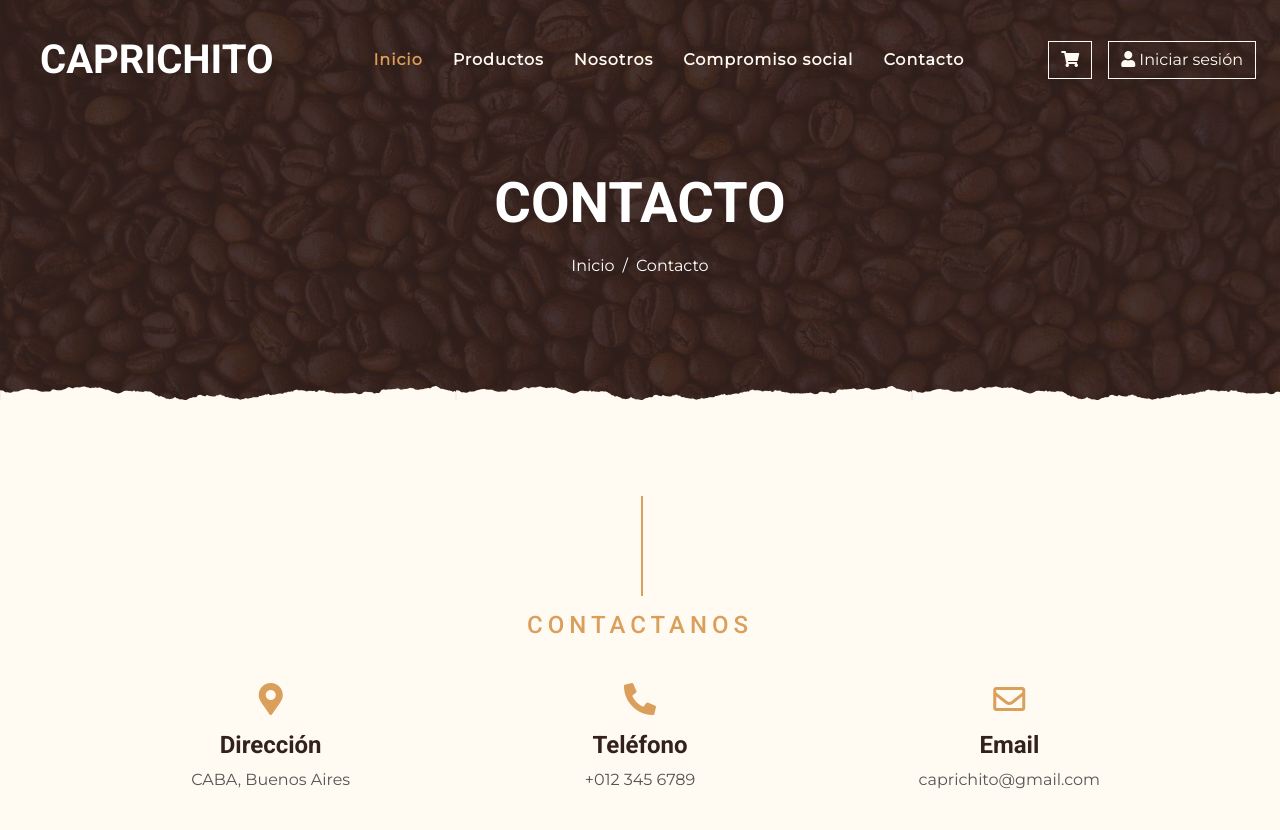
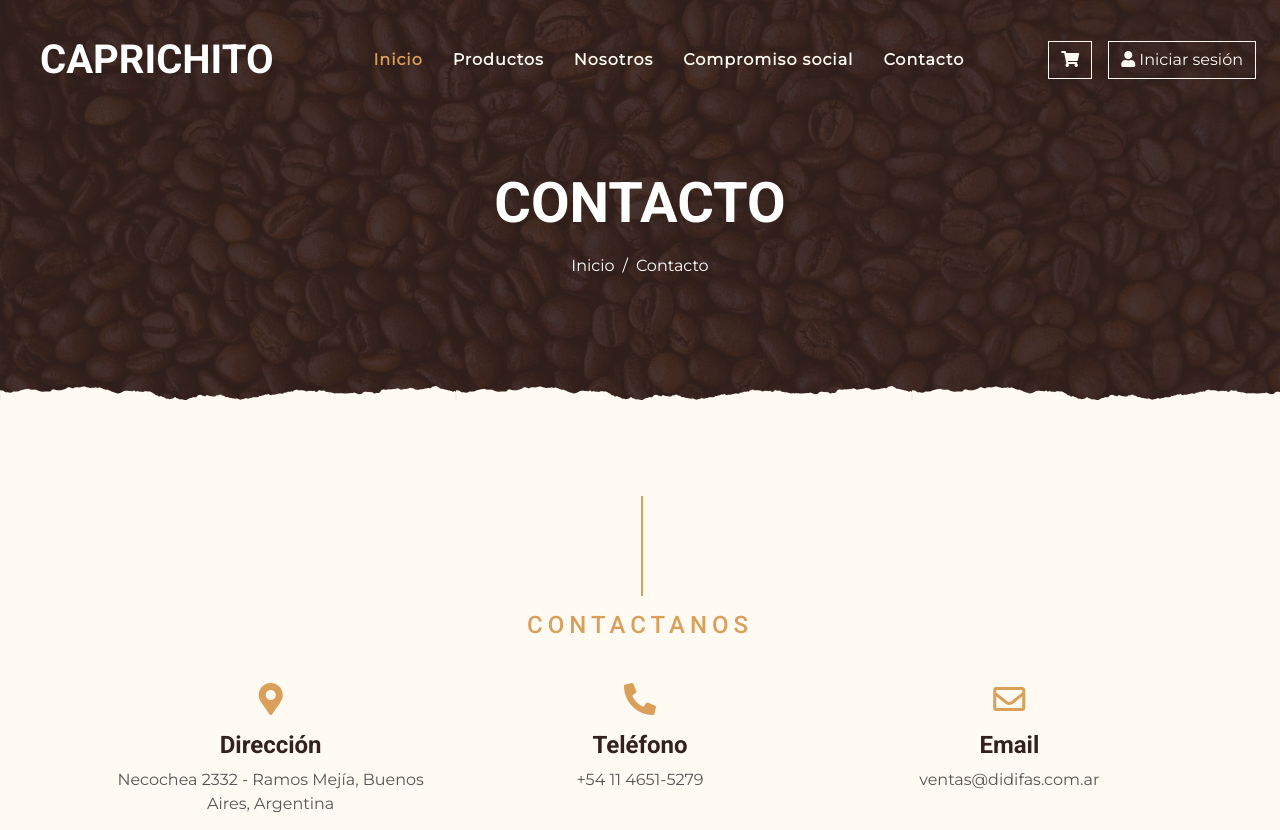
Before and after one commit to uri21199/caprichito-daring, a Flask app: page /contacto in a window 1280 px wide. Shown: the top 830 px of the page. Run offline with Flask 3, Linux system fonts and the light colour scheme; data comes from the database, SQL or seed files in the repository; parts of the project's set-up code (start-up, migrations or seed data) failed here and were passed over; some libraries are stand-ins or nearby versions.

Commit message:
update contacto

```diff
--- a/routes/cart_routes.py
+++ b/routes/cart_routes.py
@@ -44,7 +44,7 @@ def add_to_cart():
     user_id = session.get('user_id')
     if not user_id:
         flash("Debes iniciar sesión para agregar productos al carrito.", "danger")
-        return jsonify({"redirect": url_for('serve_index')}), 401
+        return jsonify({"redirect": url_for('serve_login')}), 401
 
     product_id = request.json.get('product_id')
     quantity = request.json.get('quantity', 1)
--- a/templates/contacto.html
+++ b/templates/contacto.html
@@ -121,22 +121,22 @@
                 <div class="col-sm-4 text-center mb-3">
                     <i class="fa fa-2x fa-map-marker-alt mb-3 text-primary"></i>
                     <h4 class="font-weight-bold">Dirección</h4>
-                    <p>CABA, Buenos Aires</p>
+                    <p>Necochea 2332 - Ramos Mejía, Buenos Aires, Argentina</p>
                 </div>
                 <div class="col-sm-4 text-center mb-3">
                     <i class="fa fa-2x fa-phone-alt mb-3 text-primary"></i>
                     <h4 class="font-weight-bold">Teléfono</h4>
-                    <p>+012 345 6789</p>
+                    <p>+54 11 4651-5279</p>
                 </div>
                 <div class="col-sm-4 text-center mb-3">
                     <i class="far fa-2x fa-envelope mb-3 text-primary"></i>
                     <h4 class="font-weight-bold">Email</h4>
-                    <p>caprichito@gmail.com</p>
+                    <p>ventas@didifas.com.ar</p>
                 </div>
             </div>
             <div class="row">
                 <div class="col-md-6 pb-5">
-                        <iframe style="width: 100%; height: 443px;" src="https://www.google.com/maps/embed?pb=!1m18!1m12!1m3!1d210147.4761281252!2d-58.59845345007155!3d-34.61542989095723!2m3!1f0!2f0!3f0!3m2!1i1024!2i768!4f13.1!3m3!1m2!1s0x95bcca3b4ef90cbd%3A0xa0b3812e88e88e87!2sBuenos%20Aires%2C%20Cdad.%20Aut%C3%B3noma%20de%20Buenos%20Aires!5e0!3m2!1ses!2sar!4v1734403831550!5m2!1ses!2sar" frameborder="0" style="border:0;" allowfullscreen="" aria-hidden="false" tabindex="0"></iframe>
+                        <iframe style="width: 100%; height: 443px;" src="https://www.google.com/maps/embed?pb=!1m18!1m12!1m3!1d3281.715905407509!2d-58.55395778867794!3d-34.66187697282064!2m3!1f0!2f0!3f0!3m2!1i1024!2i768!4f13.1!3m3!1m2!1s0x95bcc87ed84e5d6b%3A0x8d3db91193c4bfd9!2sNecochea%202332%2C%20B1704BSZ%20Ramos%20Mej%C3%ADa%2C%20Provincia%20de%20Buenos%20Aires!5e0!3m2!1ses!2sar!4v1739827743344!5m2!1ses!2sar" frameborder="0" style="border:0;" allowfullscreen="" aria-hidden="false" tabindex="0"></iframe>
                 </div>
                 <div class="col-md-6 pb-5">
                     <div class="contact-form">
@@ -195,7 +195,7 @@
             <div class="col-lg-4 col-md-6 mb-5 text-center">
                 <h4 class="text-white text-uppercase mb-4" style="letter-spacing: 3px;">Horarios de atención</h4>
                 <div>
-<h6 class="text-white text-uppercase">Lunes - Jueves</h6>
+            <h6 class="text-white text-uppercase">Lunes - Jueves</h6>
                     <p>9:00 - 17:00</p>
                 </div>
             </div>
--- a/templates/index.html
+++ b/templates/index.html
@@ -380,7 +380,7 @@
             <div class="col-lg-4 col-md-6 mb-5 text-center">
                 <h4 class="text-white text-uppercase mb-4" style="letter-spacing: 3px;">Horarios de atención</h4>
                 <div>
-<h6 class="text-white text-uppercase">Lunes - Jueves</h6>
+            <h6 class="text-white text-uppercase">Lunes - Jueves</h6>
                     <p>9:00 - 17:00</p>
                 </div>
             </div>
```
Also changed, not shown: templates/test.py (added, +12 -0 lines).
